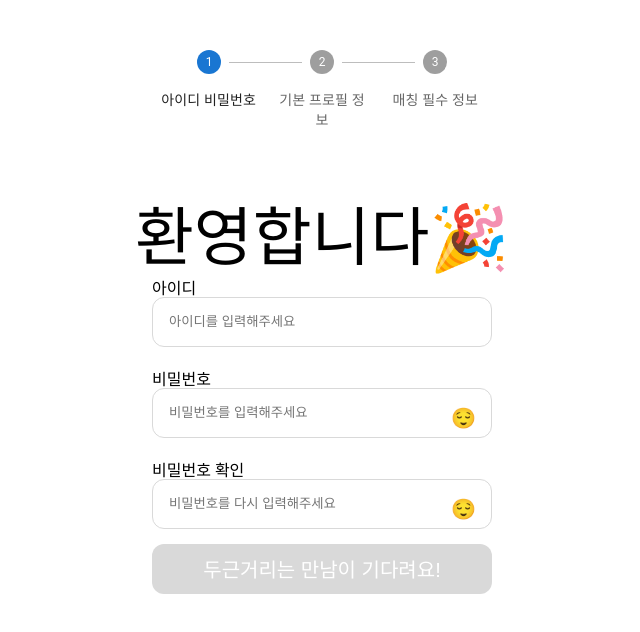
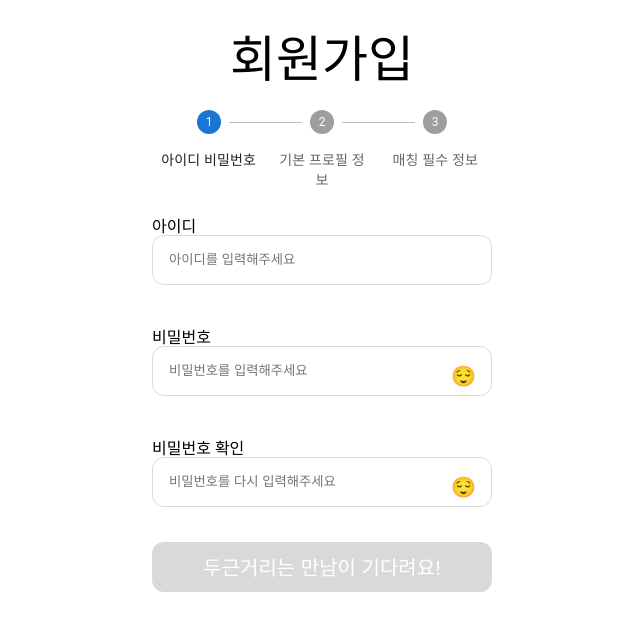
Before and after one commit to Toy2-Team3/sweety, a React (Create React App) app: page /signup1 in a window 1280 px wide. Shown: the top 632 px of the page, without its empty margins (318-958 px from the left). Built offline with nearby package versions, Linux system fonts and the light colour scheme; no server answers.

Commit message:
Design: 인풋 간격, 회원가입 완료에서 로그인 전환 페이지, 환영문구 위치

```diff
--- a/src/components/login/SignUpIDPW.tsx
+++ b/src/components/login/SignUpIDPW.tsx
@@ -72,8 +72,8 @@ function SignUpIDPW() {
   };
 
   return (
-    <Container>
-      <GreetingText>환영합니다🎉</GreetingText>
+    <Container style={{ gap: "20px" }}>
+      <GreetingText>회원가입</GreetingText>
       <InputWrapper style={{ position: "relative" }}>
         <p>아이디</p>
         <IdPwInput
@@ -155,7 +155,9 @@ function SignUpIDPW() {
 export default SignUpIDPW;
 
 export const GreetingText = styled.h1`
-  font-size: 64px;
+  font-size: 50px;
+  position: absolute;
+  top: 35px;
 `;
 
 export const NextButton = styled.button<NextButtonProps>`
--- a/src/components/login/SignUpSpecific.tsx
+++ b/src/components/login/SignUpSpecific.tsx
@@ -70,9 +70,9 @@ function SignUpSpecific({ theme }: SignUpSpecificProps) {
   }, [profileImage]);
 
   return id && pw ? (
-    <Container style={{ gap: "18px" }}>
+    <Container style={{ gap: "30px", marginTop: "30px" }}>
       <SignUpStepper />
-      <GreetingText>환영합니다🎉</GreetingText>
+      <GreetingText>회원가입</GreetingText>
       <ProfileWrapper>
         <ProfileUploadLabel
           backgroundImage={prevProfileImageUrl || ""}
--- a/src/components/login/SignUpSpecific2.tsx
+++ b/src/components/login/SignUpSpecific2.tsx
@@ -12,7 +12,7 @@ import { useNavigate } from "react-router-dom";
 import SignUpStepper from "./SignUpStepper";
 import { useRecoilState } from "recoil";
 import { Container } from "./StartPage";
-import { useEffect } from "react";
+import { useEffect, useState } from "react";
 import {
   idState,
   pwState,
@@ -65,6 +65,7 @@ function SignUpSpecific({ theme }: SignUpSpecificProps) {
   const [alcohol, setAlcohol] = useRecoilState(alcoholState);
   const [smoking, setSmoking] = useRecoilState(smokingState);
   const [activeStep, setActiveStep] = useRecoilState(activeStepState);
+  const [isSignUp, setIsSignUp] = useState(false);
 
   const navigate = useNavigate();
 
@@ -92,6 +93,7 @@ function SignUpSpecific({ theme }: SignUpSpecificProps) {
       );
       if (response.status === 200 && response.data.message === "User created") {
         try {
+          setIsSignUp(true);
           const imageUrl = await getImageDownloadURL(id);
           await UploadImage({ imageName: id, file: profileImage as File });
           const userData = {
@@ -151,16 +153,17 @@ function SignUpSpecific({ theme }: SignUpSpecificProps) {
     console.log(activeStep);
   });
 
-  return id &&
+  return !isSignUp ? (
+    id &&
     pw &&
     userName &&
     birthday &&
     profileImage &&
     selectedGender &&
     selectedRegion ? (
-    <Container style={{ gap: "18px" }}>
+      <Container style={{ gap: "26px", marginTop: "20px" }}>
         <SignUpStepper />
-      <GreetingText>환영합니다🎉</GreetingText>
+        <GreetingText>회원가입</GreetingText>
 
         <div style={{ position: "relative" }}>
           <p>키</p>
@@ -195,7 +198,9 @@ function SignUpSpecific({ theme }: SignUpSpecificProps) {
               </OptionBox>
             ))}
           </SelectBox>
-        {mbti ? <CorrectText>{compatibilityMessages[mbti]}</CorrectText> : null}
+          {mbti ? (
+            <CorrectText>{compatibilityMessages[mbti]}</CorrectText>
+          ) : null}
         </div>
         <div>
           <p>직업</p>
@@ -288,6 +293,15 @@ function SignUpSpecific({ theme }: SignUpSpecificProps) {
           회원가입으로 돌아가기
         </GobackLink>
       </RootErrorMessageWrapper>
+    )
+  ) : (
+    <Container style={{ gap: "30px" }}>
+      <SweetLogo />
+      <div style={{ fontSize: "64px" }}>환영합니다🎉</div>
+      <div style={{ fontSize: "20px" }}>
+        회원가입이 완료되어 로그인 페이지로 이동중...
+      </div>
+    </Container>
   );
 }
 
--- a/src/components/login/SignUpStepper.tsx
+++ b/src/components/login/SignUpStepper.tsx
@@ -9,7 +9,7 @@ import { activeStepState } from "../../recoil/atoms";
 function SignUpStepper() {
   const [activeStep] = useRecoilState(activeStepState);
   return (
-    <Box sx={{ width: "340px", position: "absolute", top: 50 }}>
+    <Box sx={{ width: "340px", position: "absolute", top: "110px" }}>
       <Stepper activeStep={activeStep} alternativeLabel>
         {steps.map((label) => (
           <Step key={label}>
```
Lines whose indentation alone changed are shown as unchanged.
